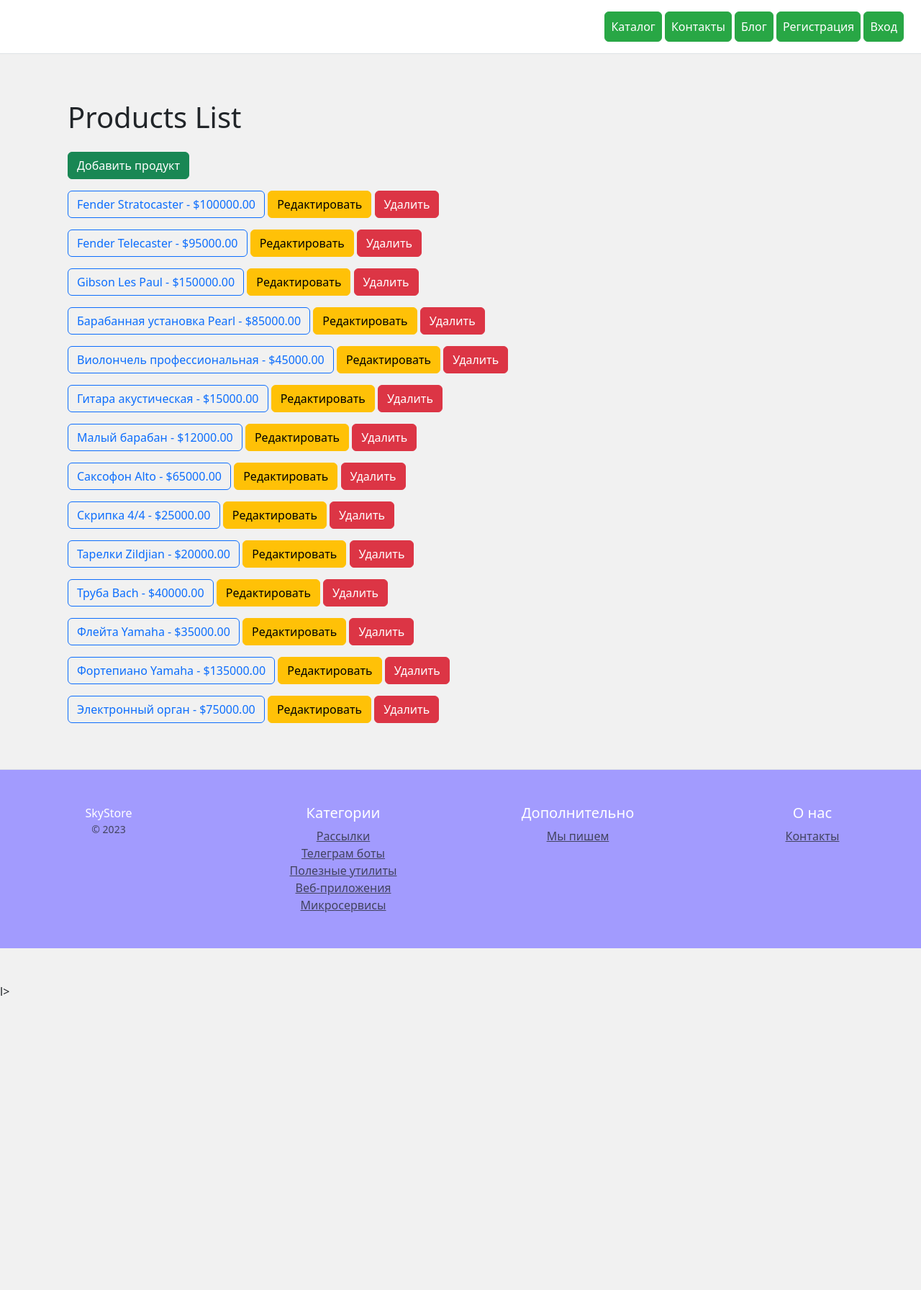
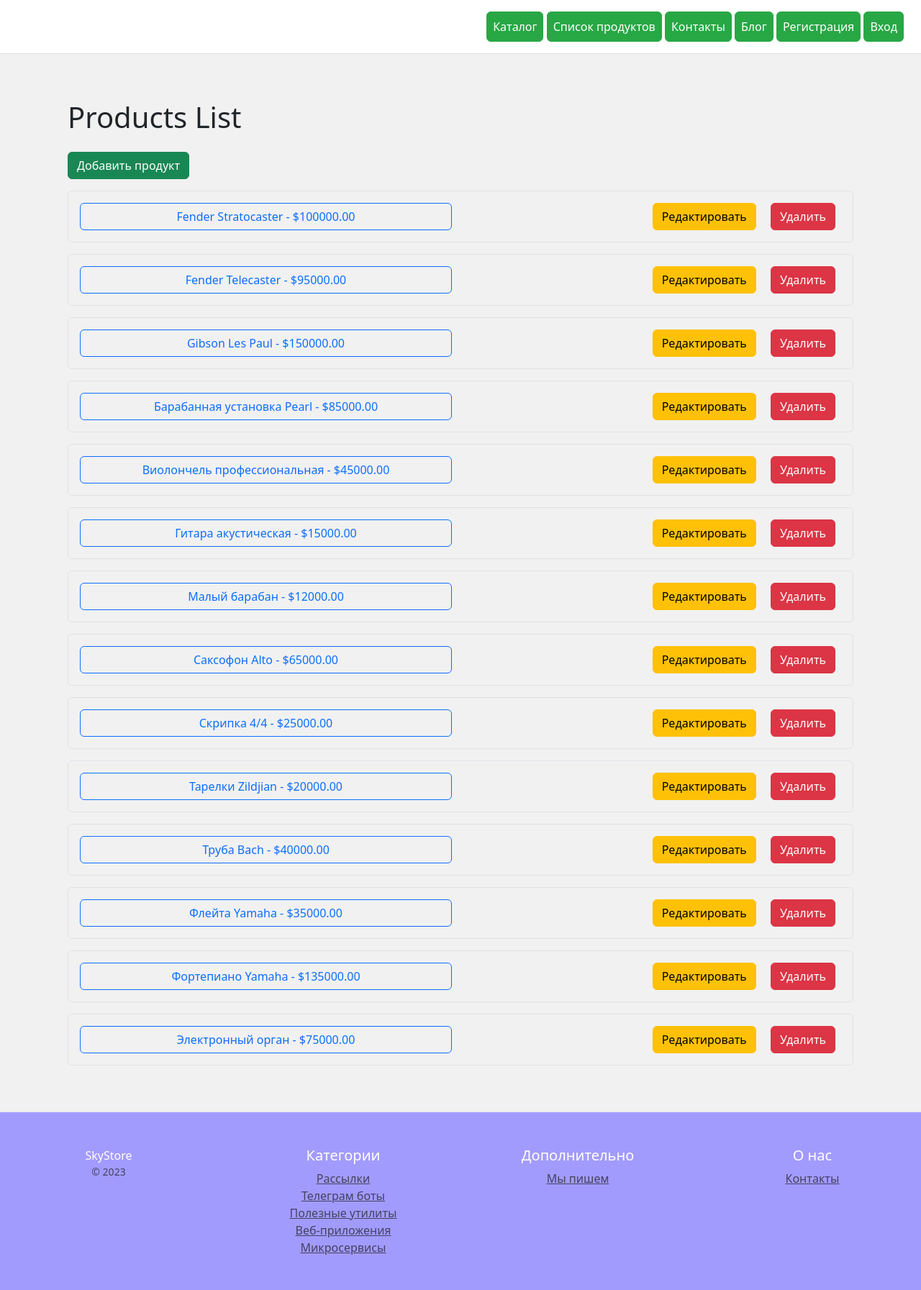
Before and after one commit to meirabeloritskaya/Online_store, a Django app: page /products/ in a window 1280 px wide. Shown: the top 1793 px of the page at 72% size. Before the commit the page ends 1384 px from the top, so only its background shows below. Run offline with Django 5.2, Linux system fonts and the light colour scheme; data comes from the database, SQL or seed files in the repository.

Commit message:
add button product_list and fix blog

```diff
--- a/blog/templates/blog/blogpost_confirm_delete.html
+++ b/blog/templates/blog/blogpost_confirm_delete.html
@@ -3,7 +3,6 @@
 {% block title %}Удаление "{{ object.title }}"{% endblock %}
 
 {% block content %}
-  {% include 'blog/navbar.html' %}
   <h1>Удалить "{{ object.title }}"?</h1>
   <p>Вы уверены, что хотите удалить эту запись?</p>
 
@@ -14,5 +13,3 @@
 
   <a href="{% url 'blog:blogpost_list' %}">Отмена</a>
 {% endblock %}
-
-{% include 'blog/footer.html' %}
--- a/blog/templates/blog/blogpost_detail.html
+++ b/blog/templates/blog/blogpost_detail.html
@@ -3,7 +3,6 @@
 {% block title %}{{ blogpost.title }}{% endblock %}
 
 {% block content %}
-  {% include 'blog/navbar.html' %}
   <h1>{{ blogpost.title }}</h1>
   <p>{{ blogpost.content }}</p>
   <p><img src="{{ blogpost.preview_image.url }}" alt="Превью"></p>
@@ -15,5 +14,3 @@
   <br>
   <a href="{% url 'blog:blogpost_list' %}">Назад к списку</a>
 {% endblock %}
-
-{% include 'blog/footer.html' %}
--- a/blog/templates/blog/blogpost_form.html
+++ b/blog/templates/blog/blogpost_form.html
@@ -3,7 +3,6 @@
 {% block title %}{% if object %}Редактировать запись{% else %}Создать новую запись{% endif %}{% endblock %}
 
 {% block content %}
-  {% include 'blog/navbar.html' %}
   <h1>{% if object %}Редактировать запись{% else %}Создать новую запись{% endif %}</h1>
 
   <form method="post" enctype="multipart/form-data">
@@ -14,5 +13,3 @@
 
   <a href="{% url 'blog:blogpost_list' %}">Назад к списку</a>
 {% endblock %}
-
-{% include 'blog/footer.html' %}
--- a/blog/templates/blog/blogpost_list.html
+++ b/blog/templates/blog/blogpost_list.html
@@ -16,5 +16,3 @@
   </ul>
   <a href="{% url 'blog:blogpost_create' %}">Создать новую запись</a>
 {% endblock %}
-
-{% include 'blog/footer.html' %}
--- a/catalog/templates/catalog/products_list.html
+++ b/catalog/templates/catalog/products_list.html
@@ -6,18 +6,23 @@
 <div class="container mt-5">
     <h1 class="my-4">Products List</h1>
 
-
     <a href="{% url 'catalog:product_create' %}" class="btn btn-success mb-3">Добавить продукт</a>
 
     <ul class="list-unstyled">
         {% for product in products %}
-            <li class="mb-3">
-                <a href="{% url 'catalog:product_detail' product.id %}" class="btn btn-outline-primary">
-                    {{ product.name }} - ${{ product.price }}
-                </a>
+            <li class="mb-3 border p-3 rounded">
+                <div class="row align-items-center">
+                    <div class="col-md-6">
+                        <a href="{% url 'catalog:product_detail' product.id %}" class="btn btn-outline-primary w-100">
+                            {{ product.name }} - ${{ product.price }}
+                        </a>
+                    </div>
 
-                <a href="{% url 'catalog:product_update' product.id %}" class="btn btn-warning">Редактировать</a>
-                <a href="{% url 'catalog:product_delete' product.id %}" class="btn btn-danger">Удалить</a>
+                    <div class="col-md-6 text-end">
+                        <a href="{% url 'catalog:product_update' product.id %}" class="btn btn-warning mx-2">Редактировать</a>
+                        <a href="{% url 'catalog:product_delete' product.id %}" class="btn btn-danger mx-2">Удалить</a>
+                    </div>
+                </div>
             </li>
         {% empty %}
             <li>No products available.</li>
--- a/catalog/templates/navbar.html
+++ b/catalog/templates/navbar.html
@@ -2,6 +2,7 @@
     <h5 class="my-0 mr-md-auto font-weight-normal">Skystore</h5>
     <nav class="ms-5">
         <a class="p-2 btn btn-primary" href="/">Каталог</a>
+        <a class="p-2 btn btn-primary" href="{% url 'catalog:products_list' %}">Список продуктов</a>
         <a class="p-2 btn btn-primary" href="/contacts/">Контакты</a>
         <a class="p-2 btn btn-primary" href="{% url 'blog:blogpost_list' %}">Блог</a>
 
```
Also changed, not shown: Media/blog_previews/unnamed.jpg (added).
